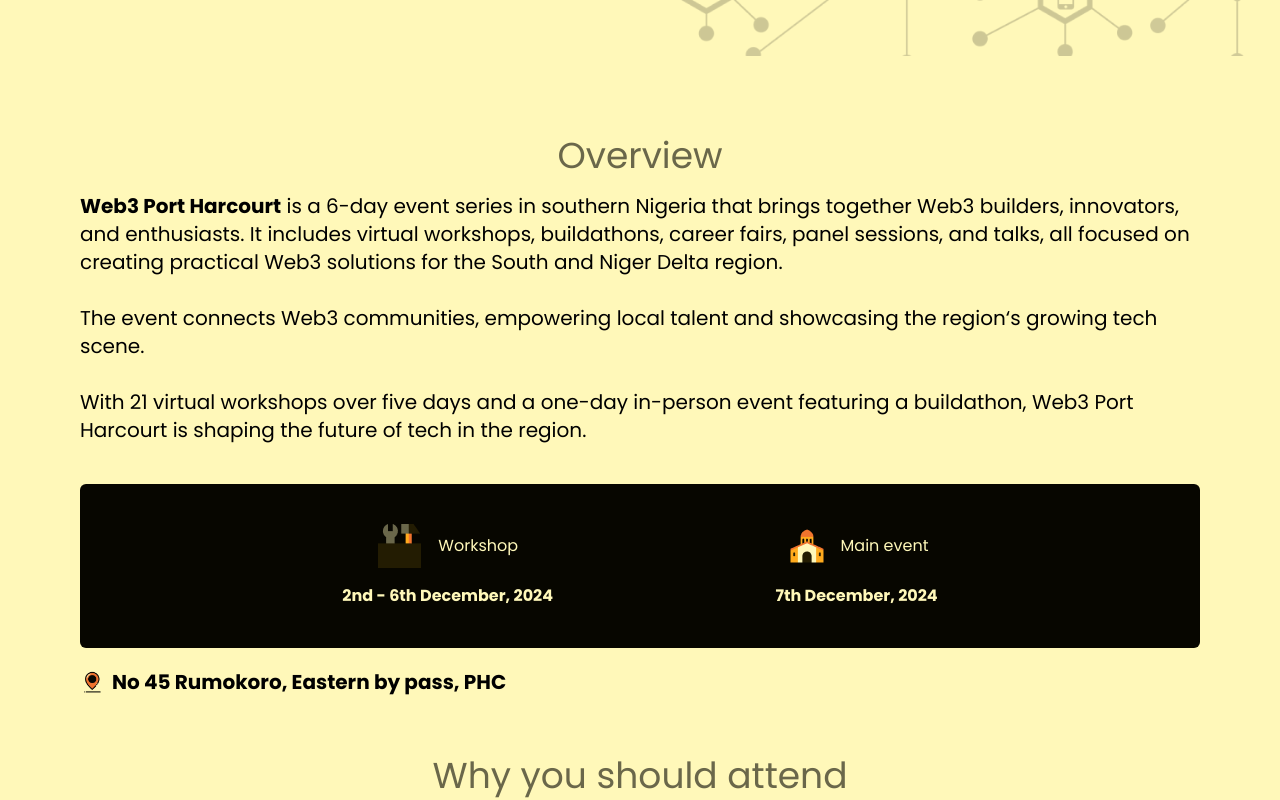
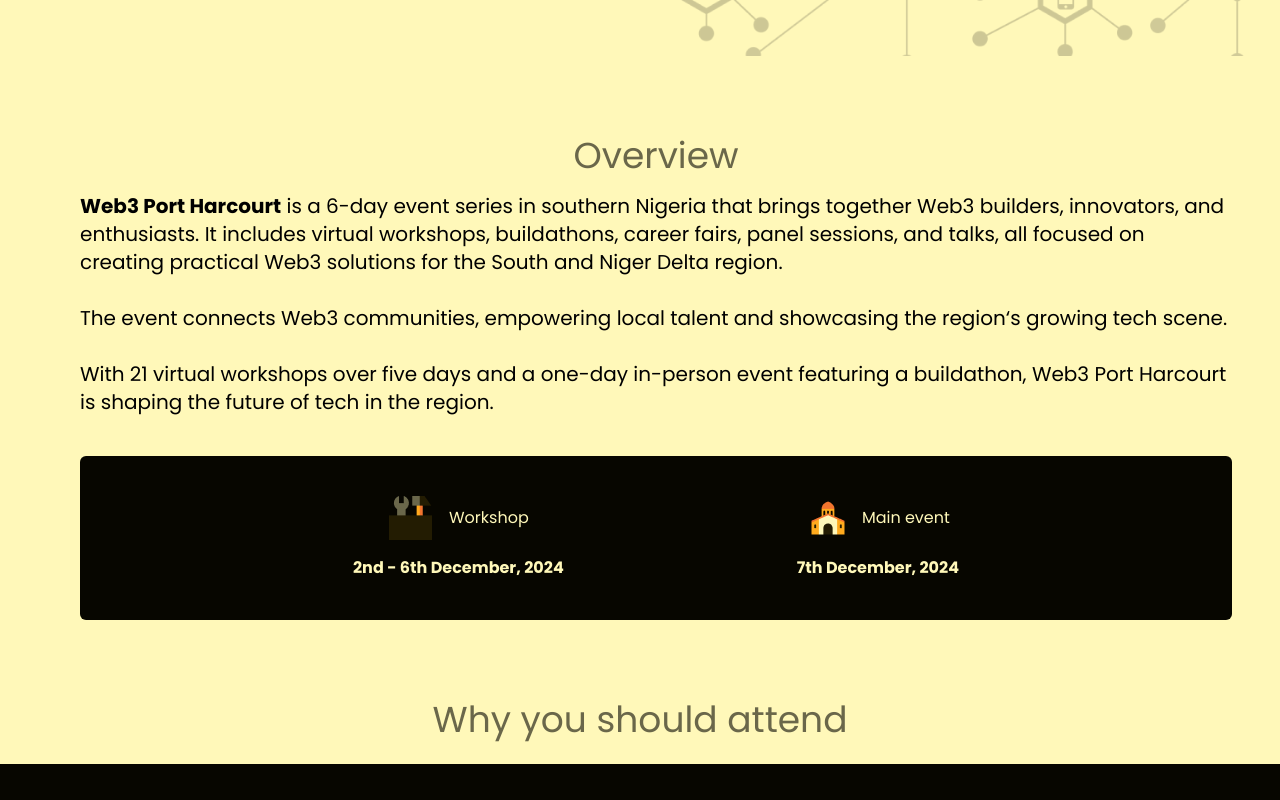
Before and after one commit to Let-s-build-DAO/web3phc, a React (Vite) app: page / in a window 1280 px wide. Shown: the part 520-1320 px from the top of the page. Built offline with nearby package versions, Linux system fonts and the light colour scheme.

Commit message:
refactor: UI width update

```diff
--- a/src/components/FooterNav.jsx
+++ b/src/components/FooterNav.jsx
@@ -3,7 +3,7 @@
 const FooterNav = () => {
   return (
     <footer className="bg-[#F1742E] pt-14 ">
-      <div className="flex flex-col px-4 mb-12 lg:flex-row lg:px-16">
+      <div className="flex flex-col px-4 mb-12 lg:flex-row custom-container lg:px-0">
         <div className="text-[#FFF8B9] flex flex-col gap-3 mb-10 lg:w-1/2">
           <Link to={"/"}>Home</Link>
           <Link to={"https://drive.google.com/file/d/13Ij0EO-pl-d4gdJAW14oRLf5iGVvoylh/view?usp=drivesdk"}>Pitch Deck</Link>
--- a/src/index.css
+++ b/src/index.css
@@ -88,9 +88,13 @@
     transform: translate(0, 0px);
   }
   50% {
-    transform: translate(0, 30px);
+    transform: translate(0, 20px);
   }
   100% {
     transform: translate(0, -0px);
   }
 }
+
+.custom-container{
+  @apply lg:w-[90vw] lg:mx-auto lg:max-w-6xl
+}
--- a/src/pages/Hackathon.jsx
+++ b/src/pages/Hackathon.jsx
@@ -14,7 +14,7 @@
             Contact Us
           </Link>
         </div>
-        <div className="mt-16  flex flex-col  justify-center items-center lg:justify-center lg:items-center text-center lg:text-start lg:mx-8">
+        <div className="mt-16  flex flex-col  justify-center items-center lg:justify-center lg:items-center text-center lg:text-start custom-container">
           <h1 className="text-4xl mb-8 lg:mb-6 lg:text-6xl">
             <span className="bg-[#F1742E] px-1">Web3</span> Port Harcourt{" "}
             <br className="lg:hidden"></br> Buildathon
@@ -52,7 +52,7 @@
         </div>
       </section>
       <section className="lg:p-20 lg:pb-5 pt-10 px-4">
-        <div>
+        <div className="custom-container">
           <h3 className="text-[#6A674A] lg:text-4xl text-2xl mb-4 text-center">
             Overview
           </h3>
@@ -74,14 +74,14 @@
         <h3 className="text-[#6A674A] lg:text-4xl text-2xl mb-4 text-center">
           Categories
         </h3>
-        <p className="text-sm lg:text-xl text-[#6A674A]">
+        <p className="text-sm lg:text-xl text-[#6A674A]  custom-container">
           Categories of product that will be built include Real World Assets &
           DeFi, On-chain Gaming, Educational DApps, and Smart Contract Security
           Tools. The event fosters innovation in tokenizing assets,
           decentralized finance, gaming, and education, focusing on social
           impact and security.
         </p>
-        <div className="mt-8 grid grid-cols-1 gap-12 lg:grid-cols-2">
+        <div className="mt-8 grid grid-cols-1 gap-12 lg:grid-cols-2 custom-container">
           <div className="flex flex-col gap-8 justify-around items-center border-2  border-black p-6 rounded-lg">
 
             <h3 className="text-sm font-bold text-center ">Smart Contract Security Tools & ID Verification DApps</h3>
@@ -143,7 +143,7 @@
           <FaCalendarAlt size={25} />
           <h3 className="text-xl">Event Schedule</h3>
         </div>
-        <div className="grid mt-8 gap-8 lg:grid-cols-2 lg:gap-16">
+        <div className="grid mt-8 gap-8 lg:grid-cols-2 lg:gap-16 custom-container">
           <div className="flex flex-col gap-4 justify-center items-center">
             <img
               src="/images/event1.png"
@@ -207,11 +207,11 @@
           </div>
         </div>
       </section>
-      <section className="lg:p-20 lg:pb-20 p-4  lg:px-32">
+      <section className="lg:p-20 lg:pb-20 p-4">
         <h3 className="text-[#6A674A] lg:text-4xl text-2xl mb-8 text-center">
           Rewards
         </h3>
-        <div className="flex flex-col items-center lg:flex-row-reverse lg:gap-10">
+        <div className="flex flex-col items-center lg:flex-row-reverse lg:gap-10 custom-container">
           <div className="lg:w-[30%]">
             <img
               src="/images/award.png"
--- a/src/pages/Home.jsx
+++ b/src/pages/Home.jsx
@@ -32,7 +32,7 @@
             Contact Us
           </Link>
         </div>
-        <div className="mt-16 lg:mt-24  flex flex-col  justify-center items-center lg:justify-start lg:items-start text-center lg:text-start lg:mx-8">
+        <div className="mt-16 lg:mt-24  flex flex-col  justify-center items-center lg:justify-start lg:items-start text-center lg:text-start custom-container   ">
           <h1 className="text-4xl mb-12 lg:mb-6 lg:text-6xl">
             <span className="bg-[#F1742E] px-1">Web3</span> Port Harcourt{" "}
             <br></br> is coming soon
@@ -51,7 +51,7 @@
         </div>
       </section>
       <section className="lg:p-20 lg:pb-10 p-4">
-        <div>
+        <div className="custom-container">
           <h3 className="text-[#6A674A] lg:text-4xl text-2xl mb-4 text-center">
             Overview
           </h3>
@@ -71,7 +71,7 @@
             future of tech in the region.
           </p>
         </div>
-        <div className="bg-[#070600] text-center text-[#FFF8B9] mt-10 rounded-md lg:p-10 p-4 lg:flex justify-evenly">
+        <div className="bg-[#070600] text-center text-[#FFF8B9] mt-10 rounded-md lg:p-10 p-4 lg:flex justify-evenly custom-container">
           <div>
             <div className="flex justify-center">
               <img
@@ -95,15 +95,8 @@
             <p className="mt-4 font-bold">7th December, 2024</p>
           </div>
         </div>
-
-        <div className="flex items-center my-5  gap-2">
-          <img src="/images/venue.png" alt="" className="w-[24px]" />
-          <p className="text-sm lg:text-xl font-bold">
-            No 45 Rumokoro, Eastern by pass, PHC
-          </p>
-        </div>
       </section>
-      <section className="lg:px-20 ">
+      <section className="lg:px-20  mt-10">
         <h3 className="text-[#6A674A] lg:text-4xl text-2xl mb-6 text-center">
           Why you should attend
         </h3>
@@ -268,7 +261,7 @@
       </section>
       <section className="lg:px-20 py-10 px-4">
       <h3 className="text-[#6A674A] lg:text-4xl text-2xl mb-6 lg:mb-12 text-center">
-          Sponsored by
+          Our partners
         </h3>
         <div className="flex flex-col lg:flex-row justify-center items-center gap-4 lg:gap-36">
           <img className="w-[200px]" src="/images/Streamlivr.png" alt="" />
```
